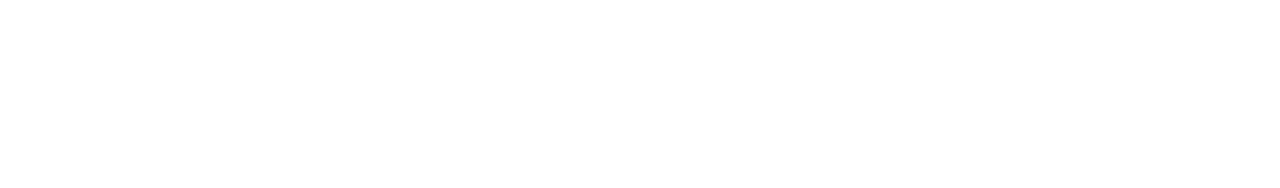
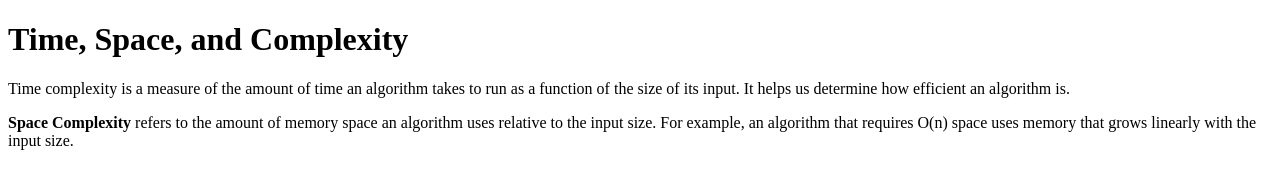
Before and after one commit to acciojob/time-and-space-complexity-Adithya0604, a website: page main.html in a window 1280 px wide. Drawn offline with Linux system fonts and the light colour scheme.

Commit message:
created a submission

```diff
--- a/main.html
+++ b/main.html
@@ -8,6 +8,12 @@
 
 <body>
 	<!-- the entire body must be written by student -->
+	<h1>Time, Space, and Complexity</h1>
+
+	<p>Time complexity is a measure of the amount of time an algorithm takes to run as a function of the size of its input. It helps us determine how efficient an algorithm is.</p>
+
+	<p><b>Space Complexity</b> refers to the amount of memory space an algorithm uses relative to the input size. For example, an algorithm that requires O(n) space uses memory that grows linearly with the input size.</p>
+
     <script type="text/javascript" src="./script.js">
 </script>
 
```
